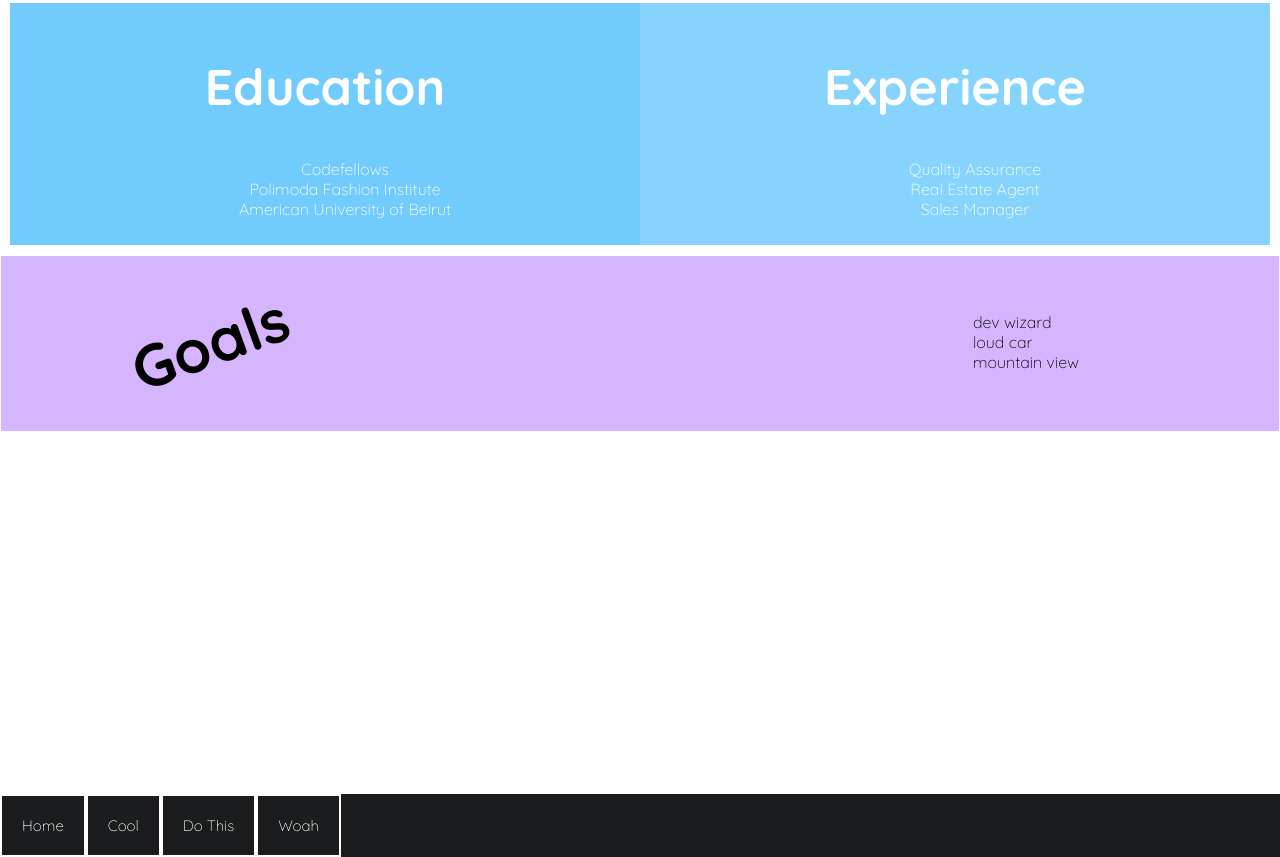
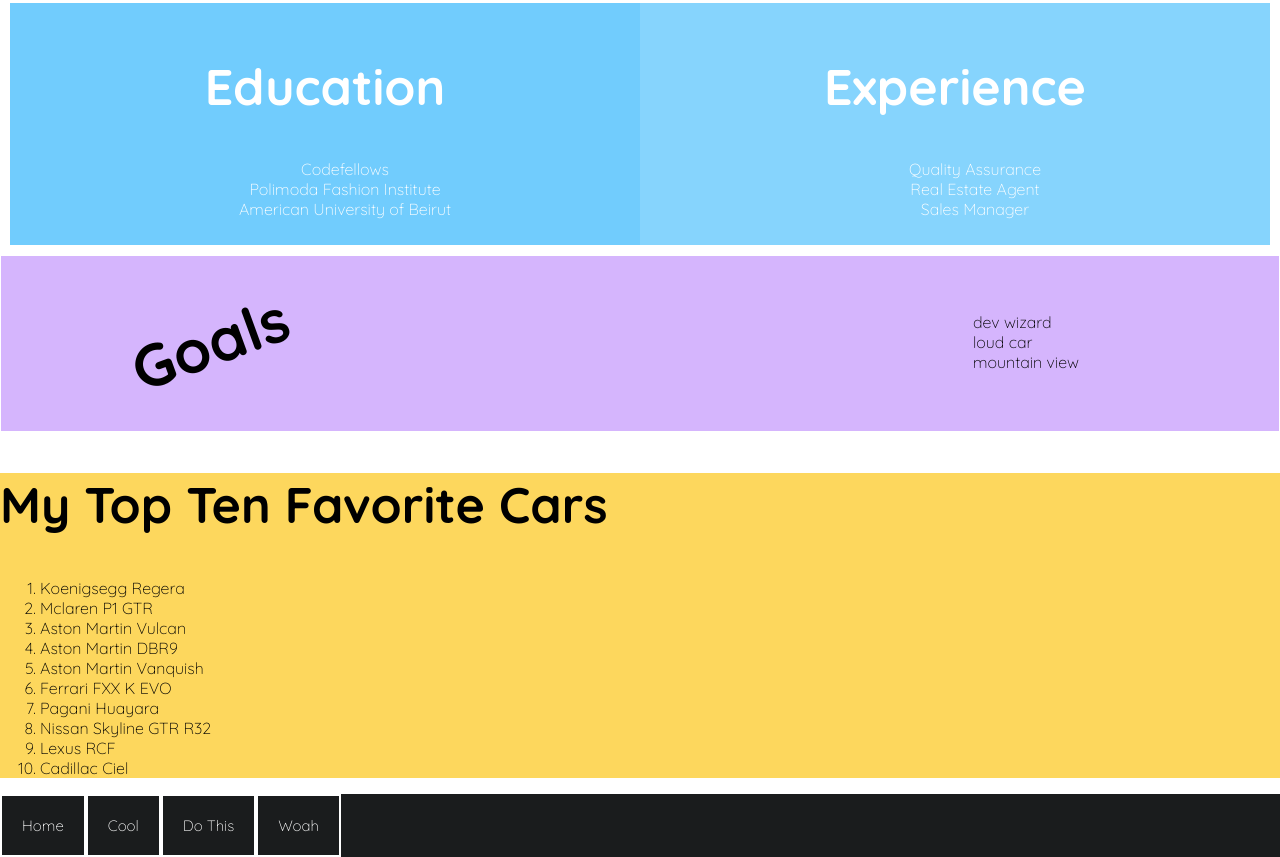
Before and after one commit to GitHubMaxwell/About-Me, a plain HTML site: page index.html in a window 1280 px wide. Shown: the part 811-1668 px from the top of the page. Drawn offline with Linux system fonts and the light colour scheme.

Commit message:
added some style to the Topten section

```diff
--- a/style.css
+++ b/style.css
@@ -118,6 +118,10 @@ a {
 .pContainer {
     width:60%;
 }
+.topTen {
+    color: black;
+    background-color: #FDD75D;
+}
 @media (max-width : 768px) {
     .infoContainer {
         display: block;
```
